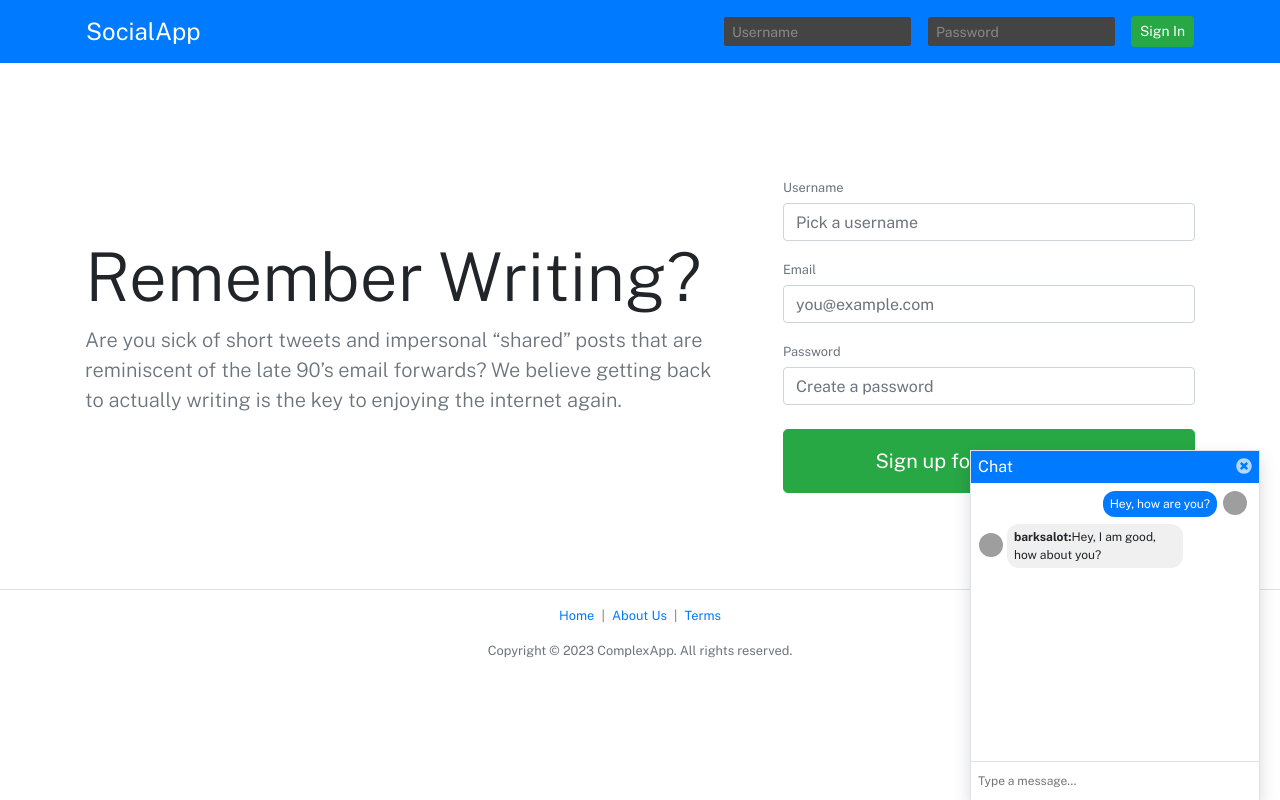
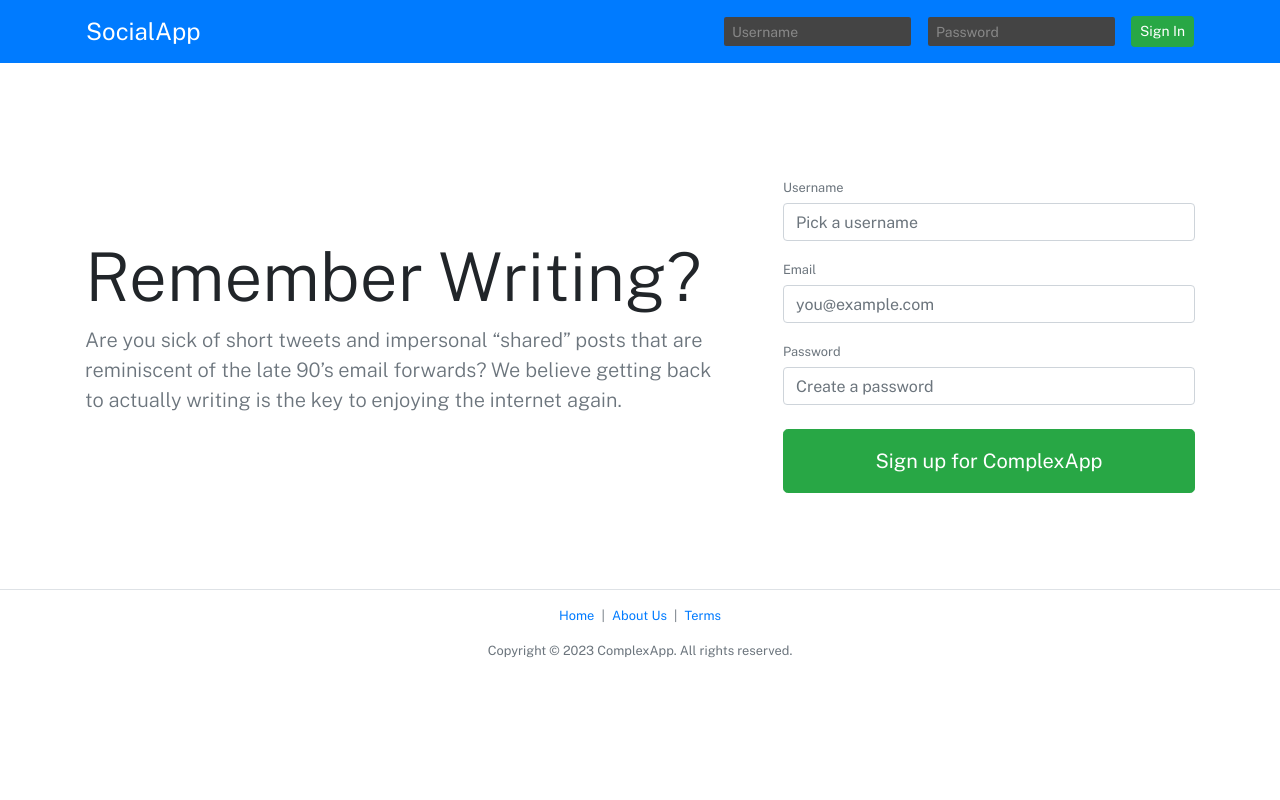
Before and after one commit to vidhupopli/social-media-app, a React app: page / in a window 1280 px wide. Built offline with nearby package versions, Linux system fonts and the light colour scheme; grey boxes are pictures that could not be loaded.

Commit message:
toggle chat window visibility upon clicking chat icon

```diff
--- a/app/components/Chat.js
+++ b/app/components/Chat.js
@@ -1,8 +1,14 @@
-import React from 'react';
+import React, { useContext } from 'react';
+
+import GlobalStateContext from '../contexts/state-context';
 
 function Chat() {
+  const globalState = useContext(GlobalStateContext);
+  // DEF3
+  console.log(globalState.isChatOpen);
+
   return (
-    <div id="chat-wrapper" className="chat-wrapper chat-wrapper--is-visible shadow border-top border-left border-right">
+    <div id="chat-wrapper" className={'chat-wrapper shadow border-top border-left border-right ' + (globalState.isChatOpen ? 'chat-wrapper--is-visible' : '')}>
       <div className="chat-title-bar bg-primary">
         Chat
         <span className="chat-title-bar-close">
--- a/app/components/header-logged-in.js
+++ b/app/components/header-logged-in.js
@@ -30,7 +30,7 @@ function HeaderLoggedIn() {
       </a>
       <Tooltip anchorId="search-button" />
       {/* can be used to put a single space between two elements, no matter how much space characters are inside the quotes though. */}{' '}
-      <span id="chat-button" data-tooltip-content="Chat" className="mr-2 header-chat-icon text-white">
+      <span onClick={e => globalStateUpdator({ type: 'toggleChat' })} id="chat-button" data-tooltip-content="Chat" className="mr-2 header-chat-icon text-white">
         <i className="fas fa-comment"></i>
         <span className="chat-count-badge text-white"> </span>
       </span>
--- a/app/main.js
+++ b/app/main.js
@@ -33,7 +33,8 @@ function Main() {
   const initalStateVal = {
     userCredentials: null,
     flashMessages: [],
-    isSearchOpen: false
+    isSearchOpen: false,
+    isChatOpen: false
   };
 
   const customUpdateStateFn = function (currMutableStateVal, phActionObj) {
@@ -53,6 +54,12 @@ function Main() {
         break;
       case 'closeSearch':
         currMutableStateVal.isSearchOpen = false;
+        break;
+      case 'toggleChat':
+        currMutableStateVal.isChatOpen = !currMutableStateVal.isChatOpen;
+        break;
+      case 'closeChat':
+        currMutableStateVal.isChatOpen = false;
         break;
       default:
         throw new Error('Invalid action type');
```
